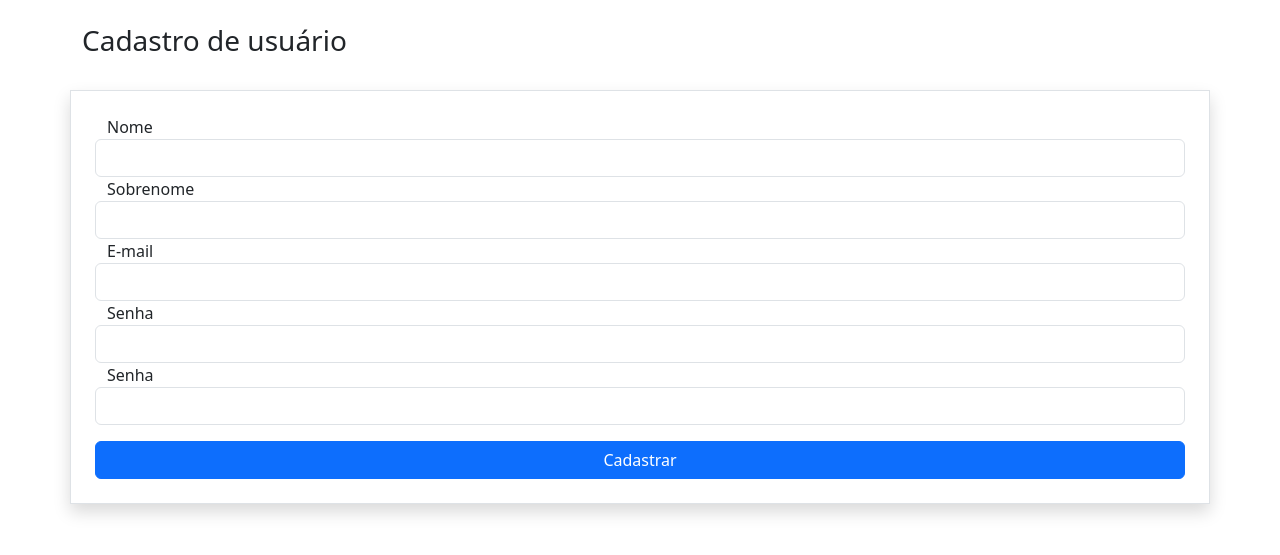
After one commit to JulioPestan/flaskCamp, a Flask app: page /cadastro/ in a window 1280 px wide. The commit adds this page. Shown: the top 555 px of the page. Run offline with Flask 3, Linux system fonts and the light colour scheme.

Commit message:
Nessa parte vou criar a view que vai receber o formulário de cadastro e também o template que vai mostrar o formulário para o usuário se cadastrar.
Aqui a idéia é fazer o login automático assim que o usuário se cadastar.

```diff
--- a/estudo/forms.py
+++ b/estudo/forms.py
@@ -19,7 +19,7 @@ class UserForm(FlaskForm):
 
     def save(self):
         senha = bcrypt.generate_password_hash(self.senha.data.encode('utf-8'))
-        user = user(
+        user = User(
             nome = self.nome.data,
             sobrenome = self.sobrenome.data,
             email = self.email.data,
@@ -29,9 +29,6 @@ class UserForm(FlaskForm):
         db.session.add(user)
         db.session.commit()
         return user
-
-
-
 
 
 class ContatoForm(FlaskForm):
--- /dev/null
+++ b/estudo/templates/cadastro.html
@@ -0,0 +1,32 @@
+{% extends 'base.html' %}
+
+{% block content %}
+
+    <div class="container">
+
+            <div class="row mt-4" >
+                <h3>Cadastro de usuário</h3>
+            </div>
+
+                <form action="" method="post" class="row mt-4 p-4 rounde border shadow">
+                    {{ form.csrf_token }}
+
+                    {{ form.nome.label()}}
+                    {{ form.nome(class="form-control") }}
+
+                    {{ form.sobrenome.label()}}
+                    {{ form.sobrenome(class="form-control") }}
+
+                    {{ form.email.label()}}
+                    {{ form.email(class="form-control") }}
+
+                    {{ form.senha.label()}}
+                    {{ form.senha(class="form-control") }}
+
+                    {{ form.confirmacao_senha.label()}}
+                    {{ form.confirmacao_senha(class="form-control") }}
+
+                    {{ form.btnSubmit(class="btn btn-primary col-12 mt-3") }}
+                </form>
+
+{% endblock %}
--- a/estudo/views.py
+++ b/estudo/views.py
@@ -2,7 +2,9 @@ from estudo import app, db
 from flask import render_template, url_for, request, redirect
 
 from estudo.models import Contato
-from estudo.forms import ContatoForm
+from estudo.forms import ContatoForm, UserForm
+
+from flask_login import login_user, logout_user, current_user
 
 
 @app.route('/')
@@ -10,11 +12,27 @@ def index():
     usuario = 'julio'
     idade = 39
 
+    print(current_user.is_authenticated)
+
     context = {
         'usuario': usuario,
         'idade': idade
     }
     return render_template('index.html', context = context)
+
+
+
+@app.route('/cadastro/', methods=['GET','POST'])
+def cadastro():
+    form = UserForm()
+    if form.validate_on_submit():
+        user = form.save()
+        login_user(user, remember=True)
+        return redirect(url_for('index'))
+    return render_template('cadastro.html', form=form)
+
+
+
 
 @app.route('/contato/', methods=['GET','POST'])
 def contato():
```
Also changed, not shown: estudo/templates/index.html (+9 -0 lines), 1 other file.
